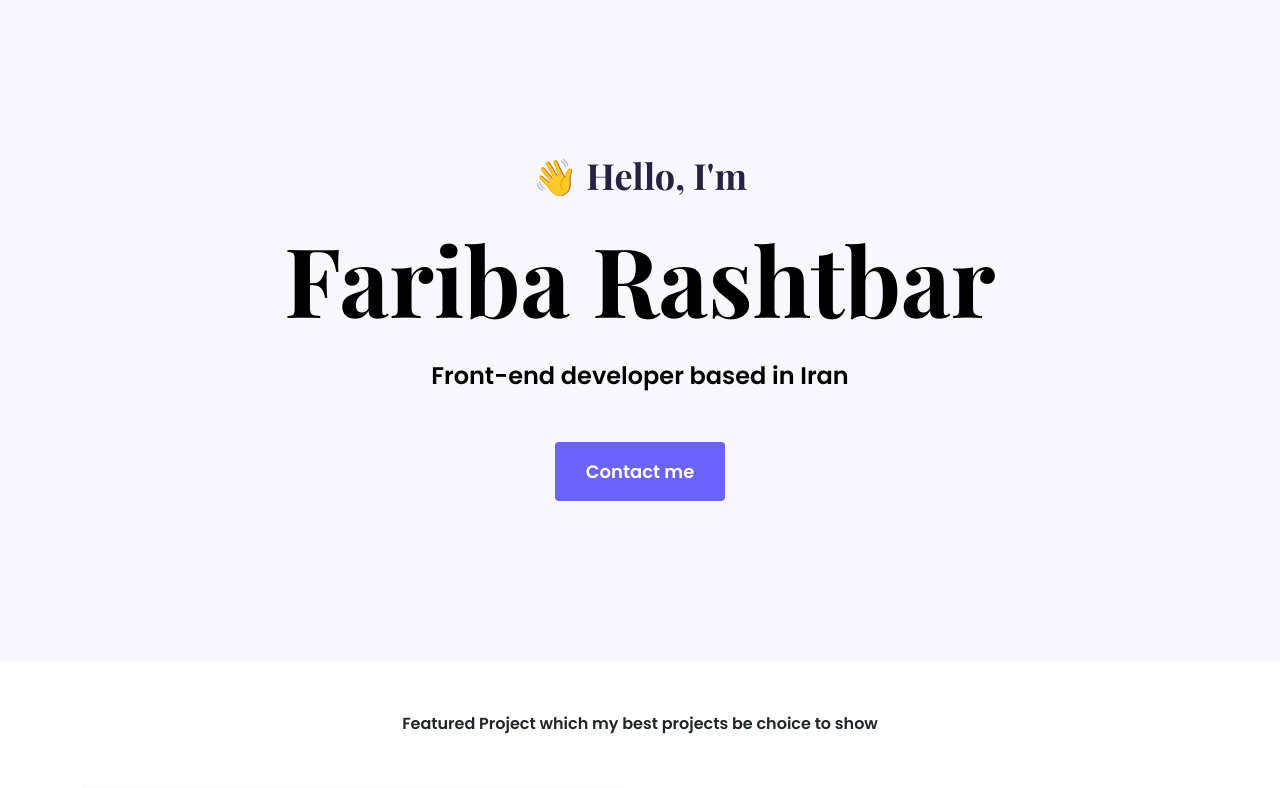
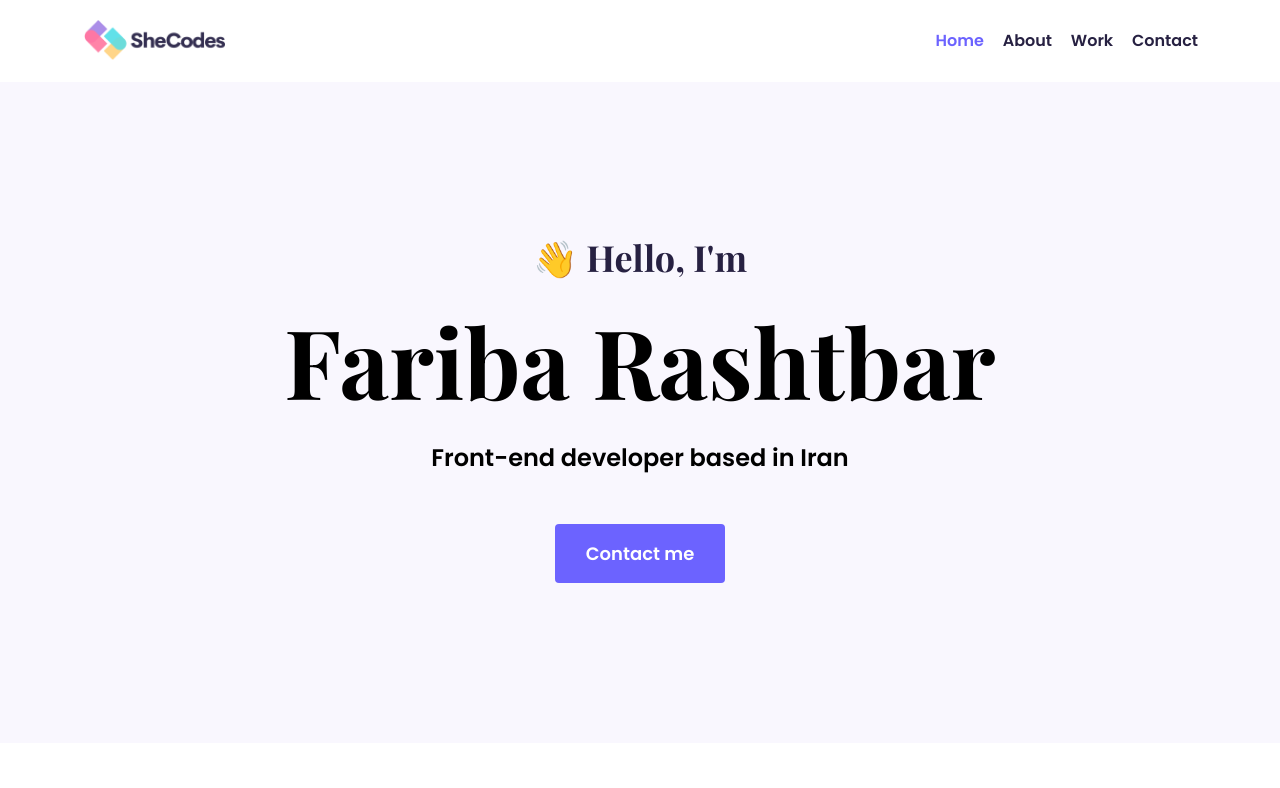
Before and after one commit to faribart/MyPortfolio, a plain HTML site: page Index.html in a window 1280 px wide. Shown: the top 788 px of the page. Drawn offline with nearby package versions, Linux system fonts and the light colour scheme; a web font is replaced by a local one.

```diff
--- a/Index.html
+++ b/Index.html
@@ -15,6 +15,20 @@
 <title>My Portfolio</title>
 </head>
 <body>
+
+        <div class="container">
+            <nav class="d-flex justify-content-between">
+        <img src="./images/ySjA-logo.png" alt="" class="logo d-none d-md-block">
+        <img src="./images/L9xk-logo-small.jpg" alt="" class="logo d-block d-md-none">
+        <ul>
+            <li class="active"><a href="/">Home</a></li>
+            <li><a href="/about.html">About</a></li>
+            <li><a href="/work.html">Work</a></li>
+            <li><a href="contact.html">Contact</a></li>
+        </ul>
+ </nav>
+    </div>
+
 <div class="hero">
     <p>
         👋 Hello, I'm
--- a/style.css
+++ b/style.css
@@ -97,6 +97,40 @@ border: 1px solid var(--branding-color);
 .content{
     margin: 30px;
 }
+
+.logo{
+    max-height: 40px;
+}
+
+nav{
+    padding: 20px 0px;
+}
+
+nav ul{
+margin: 0px;
+padding: 0px;
+}
+
+nav li{
+    display: inline;
+    list-style: none;
+    line-height: 42px;
+    margin-left:15px;
+}
+
+nav a{
+    text-decoration: none;
+    transition: all 100ms ease-in-out;
+    color: #272142;
+}
+
+
+
+nav li.active a,nav a:hover{
+    color: var(--branding-color);
+}
+
+
 @media (max-width:960px) {
     .project-desc{
         padding: 0;
```
Also changed, not shown: images/L9xk-logo-small.jpg (added), images/ySjA-logo.png (added).
